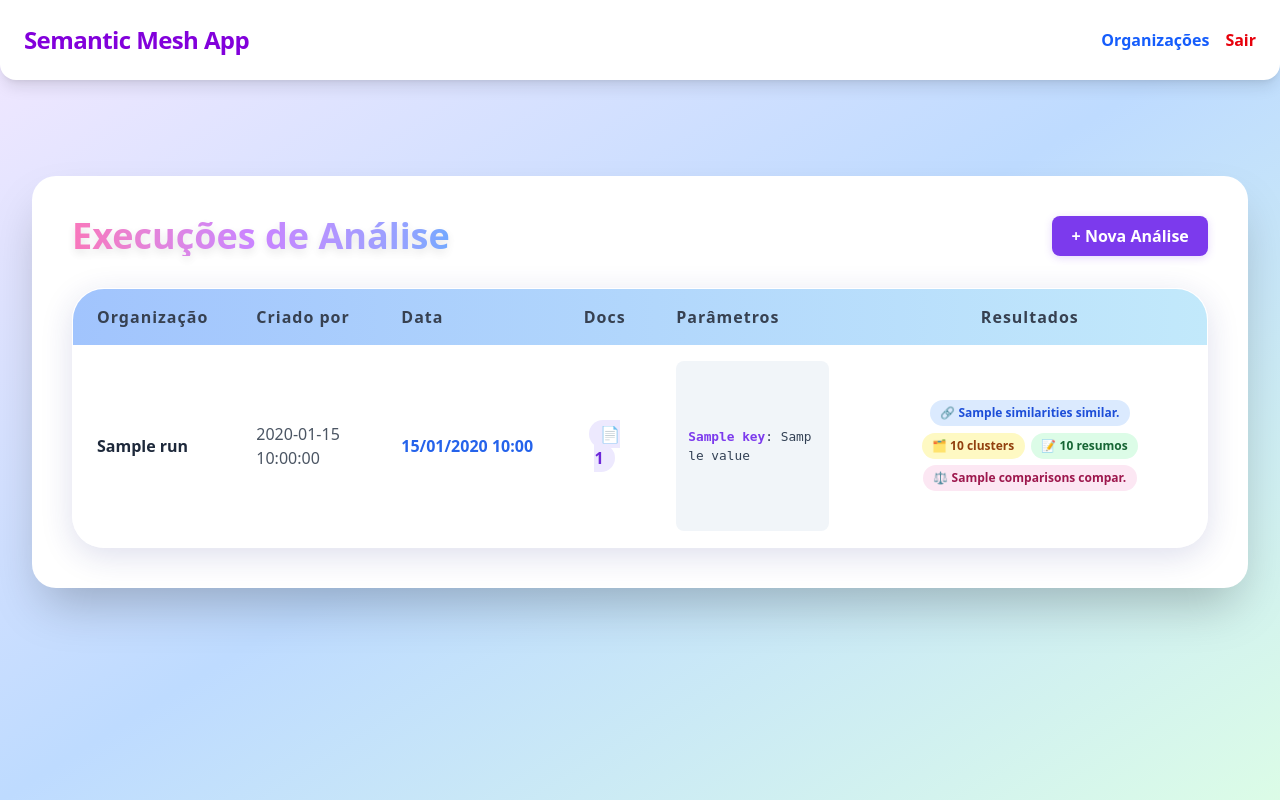
After one commit to bruno20614/Semantic_Mesh, a FastAPI app: template front/templates/analysis_runs.html in a window 1280 px wide. The commit adds this page. Run offline with FastAPI, Linux system fonts and the light colour scheme; the template is opened without the code that fills it: most values are stand-ins (such as "Sample title", 1, 10 or a date in 2020); style sheets or scripts are compiled from the project's sources.

Commit message:
criado o ocr e analysis

```diff
--- a/back/app.py
+++ b/back/app.py
@@ -21,8 +21,10 @@ def init_db():
 init_db()
 
 from controller.organization_controller import router as organization_router
+from controller.analysis_controller import router as analysis_router
 app.include_router(user_router)
 app.include_router(organization_router)
+app.include_router(analysis_router)
 
 if __name__ == '__main__':
     uvicorn.run("app:app", host="127.0.0.1", port=8000, reload=True)
--- a/back/controller/user_controller.py
+++ b/back/controller/user_controller.py
@@ -28,6 +28,7 @@ async def login_post(request: Request, username: str = Form(...), password: str
         access_token = create_access_token({"user_id": str(user['id']), "email": user['email']})
         request.session['user_id'] = user['id']
         request.session['email'] = user['email']
+        request.session['username'] = user['name']
         request.session['jwt'] = access_token
         accept = request.headers.get('accept', '')
         if 'text/html' in accept:
@@ -67,6 +68,7 @@ async def dashboard(request: Request):
     db.close()
     return templates.TemplateResponse("dashboard.html", {
         "request": request,
+        "username": request.session.get('username', request.session.get('email', '')),
         "email": request.session['email'],
         "organizations": organizations,
         "active_org_id": active_org_id
--- a/back/service/user_service.py
+++ b/back/service/user_service.py
@@ -40,7 +40,8 @@ def register_user_service(name, email, password):
         return "success"
     except Exception as e:
         db.rollback()
-        if "unique constraint" in str(e).lower():
+        print(f"[REGISTER ERROR] {e}")
+        if "unique" in str(e).lower():
             return "exists"
         return "error"
     finally:
--- /dev/null
+++ b/front/templates/analysis_runs.html
@@ -0,0 +1,111 @@
+<!DOCTYPE html>
+<html lang="pt-BR">
+<head>
+    <meta charset="UTF-8">
+    <title>Análises - Semantic Mesh</title>
+    <link href="/static/output.css" rel="stylesheet">
+</head>
+<body class="bg-gradient-to-br from-purple-100 via-blue-200 to-green-100 min-h-screen">
+    <nav class="bg-white shadow-lg p-6 flex justify-between items-center rounded-b-2xl animate-fade-in">
+        <h1 class="font-extrabold text-2xl text-purple-700 tracking-tight">Semantic Mesh App</h1>
+        <div class="flex gap-4 items-center">
+            <a href="/organizations" class="text-blue-600 font-semibold hover:text-blue-800 transition">Organizações</a>
+            <a href="/logout" class="text-red-600 font-semibold hover:text-red-800 transition">Sair</a>
+        </div>
+    </nav>
+
+    <div class="container mx-auto mt-16 p-8">
+        <div class="bg-white rounded-3xl shadow-2xl p-10 animate-fade-in">
+            <div class="flex justify-between items-center mb-8">
+                <h2 class="text-4xl font-extrabold text-transparent bg-clip-text bg-gradient-to-r from-pink-500 via-purple-500 to-blue-500 animate-pulse drop-shadow-lg">
+                    Execuções de Análise
+                </h2>
+                <a href="/analysis/new"
+                    style="background: #7c3aed; color: #fff; font-weight: bold; padding: 0.5rem 1.2rem; border-radius: 0.5rem; text-decoration: none; box-shadow: 0 2px 8px rgba(124,58,237,0.2);">
+                    + Nova Análise
+                </a>
+            </div>
+
+            {% if runs|length == 0 %}
+                <div class="bg-yellow-100 border-l-4 border-yellow-500 text-yellow-700 p-4 rounded">
+                    <p class="font-semibold">Nenhuma análise encontrada.</p>
+                    <p>Quando uma análise semântica for executada, ela aparecerá aqui.</p>
+                </div>
+            {% else %}
+            <div style="background: rgba(255,255,255,0.85); border-radius: 2rem; box-shadow: 0 8px 32px 0 rgba(31,38,135,0.15); overflow: hidden; border: 1px solid rgba(255,255,255,0.18);">
+                <table style="width: 100%; border-collapse: separate; border-spacing: 0;">
+                    <thead style="background: linear-gradient(90deg, #a1c4fd 0%, #c2e9fb 100%);">
+                        <tr>
+                            <th style="padding: 1rem 1.5rem; text-align: left; font-weight: 800; color: #374151; letter-spacing: 1px;">Organização</th>
+                            <th style="padding: 1rem 1.5rem; text-align: left; font-weight: 800; color: #374151; letter-spacing: 1px;">Criado por</th>
+                            <th style="padding: 1rem 1.5rem; text-align: left; font-weight: 800; color: #374151; letter-spacing: 1px;">Data</th>
+                            <th style="padding: 1rem 1.5rem; text-align: center; font-weight: 800; color: #374151; letter-spacing: 1px;">Docs</th>
+                            <th style="padding: 1rem 1.5rem; text-align: left; font-weight: 800; color: #374151; letter-spacing: 1px;">Parâmetros</th>
+                            <th style="padding: 1rem 1.5rem; text-align: center; font-weight: 800; color: #374151; letter-spacing: 1px;">Resultados</th>
+                        </tr>
+                    </thead>
+                    <tbody>
+                        {% for run in runs %}
+                        <tr style="border-bottom: 1px solid #e5e7eb; background: #fff; transition: background 0.2s;">
+                            <!-- Organização -->
+                            <td style="padding: 1rem 1.5rem; font-weight: bold; color: #1e293b;">
+                                {{ run.org_name }}
+                            </td>
+
+                            <!-- Criado por -->
+                            <td style="padding: 1rem 1.5rem; color: #4b5563;">
+                                {{ run.created_by }}
+                            </td>
+
+                            <!-- Data -->
+                            <td style="padding: 1rem 1.5rem; color: #2563eb; font-weight: 600; white-space: nowrap;">
+                                {{ run.created_at.strftime('%d/%m/%Y %H:%M') }}
+                            </td>
+
+                            <!-- Nº de documentos -->
+                            <td style="padding: 1rem 1.5rem; text-align: center;">
+                                <span style="background: #ede9fe; color: #6d28d9; font-weight: 700; padding: 0.2rem 0.7rem; border-radius: 999px;">
+                                    📄 {{ run.doc_count }}
+                                </span>
+                            </td>
+
+                            <!-- Parâmetros -->
+                            <td style="padding: 1rem 1.5rem; max-width: 280px;">
+                                {% if run.parameters %}
+                                <div style="background: #f1f5f9; border-radius: 0.5rem; padding: 0.5rem 0.75rem; font-family: monospace; font-size: 0.8rem; color: #334155; overflow-x: auto; white-space: pre-wrap; word-break: break-all;">
+                                    {% for key, value in run.parameters.items() %}
+                                    <div><span style="color: #7c3aed; font-weight: bold;">{{ key }}</span>: {{ value }}</div>
+                                    {% endfor %}
+                                </div>
+                                {% else %}
+                                <span style="color: #9ca3af; font-style: italic;">Sem parâmetros</span>
+                                {% endif %}
+                            </td>
+
+                            <!-- Resultados (contagens) -->
+                            <td style="padding: 1rem 1.5rem;">
+                                <div style="display: flex; flex-wrap: wrap; gap: 0.4rem; justify-content: center;">
+                                    <span style="background: #dbeafe; color: #1d4ed8; font-size: 0.75rem; font-weight: 700; padding: 0.25rem 0.65rem; border-radius: 999px;" title="Similaridades entre documentos">
+                                        🔗 {{ run.similarities }} similar.
+                                    </span>
+                                    <span style="background: #fef9c3; color: #92400e; font-size: 0.75rem; font-weight: 700; padding: 0.25rem 0.65rem; border-radius: 999px;" title="Clusters de documentos">
+                                        🗂️ {{ run.clusters }} clusters
+                                    </span>
+                                    <span style="background: #dcfce7; color: #166534; font-size: 0.75rem; font-weight: 700; padding: 0.25rem 0.65rem; border-radius: 999px;" title="Resumos gerados">
+                                        📝 {{ run.summaries }} resumos
+                                    </span>
+                                    <span style="background: #fce7f3; color: #9d174d; font-size: 0.75rem; font-weight: 700; padding: 0.25rem 0.65rem; border-radius: 999px;" title="Comparações entre documentos">
+                                        ⚖️ {{ run.comparisons }} compar.
+                                    </span>
+                                </div>
+                            </td>
+                        </tr>
+                        {% endfor %}
+                    </tbody>
+                </table>
+            </div>
+            {% endif %}
+        </div>
+    </div>
+</body>
+</html>
--- a/front/templates/dashboard.html
+++ b/front/templates/dashboard.html
@@ -24,7 +24,10 @@
         <span class="ml-2 bg-red-500 text-white text-xs font-bold px-2 py-1 rounded-full animate-pulse" title="Nenhuma organização cadastrada">!</span>
     {% endif %}
 </a>
-        <a href="/logout" class="text-red-600 font-semibold hover:text-red-800 transition">Sair</a>
+        <div class="flex gap-4 items-center">
+            <a href="/analysis" class="text-purple-600 font-semibold hover:text-purple-800 transition">Análises</a>
+            <a href="/logout" class="text-red-600 font-semibold hover:text-red-800 transition">Sair</a>
+        </div>
     </nav>
     <div class="container mx-auto mt-16 p-8">
         <div class="bg-white rounded-3xl shadow-2xl p-10 animate-fade-in">
--- a/front/templates/organization_documents_add.html
+++ b/front/templates/organization_documents_add.html
@@ -24,7 +24,8 @@
             <form method="post" enctype="multipart/form-data" id="uploadForm" class="space-y-6">
     <div id="dropzone" style="border: 2px dashed #22c55e; border-radius: 1rem; background: #f0fdf4; padding: 2.5rem; text-align: center; cursor: pointer; transition: border 0.2s;">
         <span style="color: #22c55e; font-weight: bold; font-size: 1.1rem;">Arraste e solte o documento aqui ou clique para selecionar</span>
-        <input type="file" name="file" id="file" required accept=".pdf,.docx,.txt" style="display: none;">
+        <p style="color: #6b7280; font-size: 0.85rem; margin-top: 0.5rem;">Formatos aceitos: PDF, DOCX, TXT, PNG, JPG, JPEG, TIFF, BMP, WEBP</p>
+        <input type="file" name="file" id="file" required accept=".pdf,.docx,.txt,.png,.jpg,.jpeg,.tiff,.tif,.bmp,.webp" style="display: none;">
     </div>
     <button type="submit" style="background: #22c55e; color: #fff; font-weight: bold; padding: 0.5rem 1.2rem; border-radius: 0.5rem; display: inline-block; margin-top: 1rem;">Enviar</button>
 </form>
--- a/front/templates/organization_users.html
+++ b/front/templates/organization_users.html
@@ -8,7 +8,10 @@
 <body class="bg-gradient-to-br from-purple-100 via-blue-200 to-green-100 min-h-screen">
     <nav class="bg-white shadow-lg p-6 flex justify-between items-center rounded-b-2xl animate-fade-in">
         <h1 class="font-extrabold text-2xl text-purple-700 tracking-tight">Semantic Mesh App</h1>
-        <a href="/logout" class="text-red-600 font-semibold hover:text-red-800 transition">Sair</a>
+        <div class="flex gap-4 items-center">
+            <a href="/analysis" class="text-purple-600 font-semibold hover:text-purple-800 transition">Análises</a>
+            <a href="/logout" class="text-red-600 font-semibold hover:text-red-800 transition">Sair</a>
+        </div>
     </nav>
     <div class="container mx-auto mt-16 p-8">
         <div class="bg-white rounded-3xl shadow-2xl p-10 animate-fade-in max-w-2xl mx-auto">
--- a/front/templates/organizations.html
+++ b/front/templates/organizations.html
@@ -8,7 +8,10 @@
 <body class="bg-gradient-to-br from-purple-100 via-blue-200 to-green-100 min-h-screen">
     <nav class="bg-white shadow-lg p-6 flex justify-between items-center rounded-b-2xl animate-fade-in">
         <h1 class="font-extrabold text-2xl text-purple-700 tracking-tight">Semantic Mesh App</h1>
-        <a href="/logout" class="text-red-600 font-semibold hover:text-red-800 transition">Sair</a>
+        <div class="flex gap-4 items-center">
+            <a href="/analysis" class="text-purple-600 font-semibold hover:text-purple-800 transition">Análises</a>
+            <a href="/logout" class="text-red-600 font-semibold hover:text-red-800 transition">Sair</a>
+        </div>
     </nav>
     <div class="container mx-auto mt-16 p-8">
         <div class="bg-white rounded-3xl shadow-2xl p-10 animate-fade-in">
```
Also changed, not shown: back/controller/analysis_controller.py (added, +137 -0 lines), back/controller/document_controller.py (+5 -5 lines), back/controller/organization_controller.py (+13 -2 lines), back/service/document_service.py (+56 -9 lines), front/templates/analysis_new.html (added, +78 -0 lines), front/templates/organization_documents.html (+5 -2 lines), front/templates/organization_edit.html (+5 -5 lines), 4 other files.
